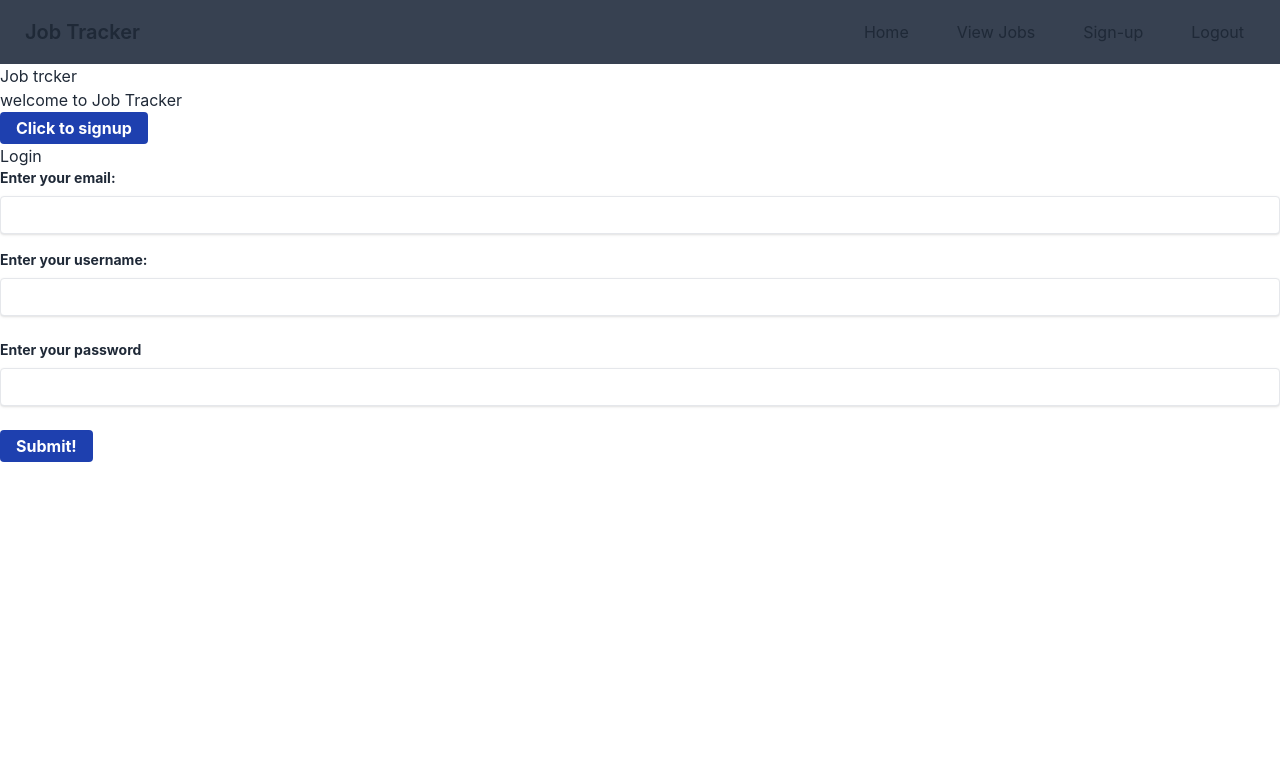
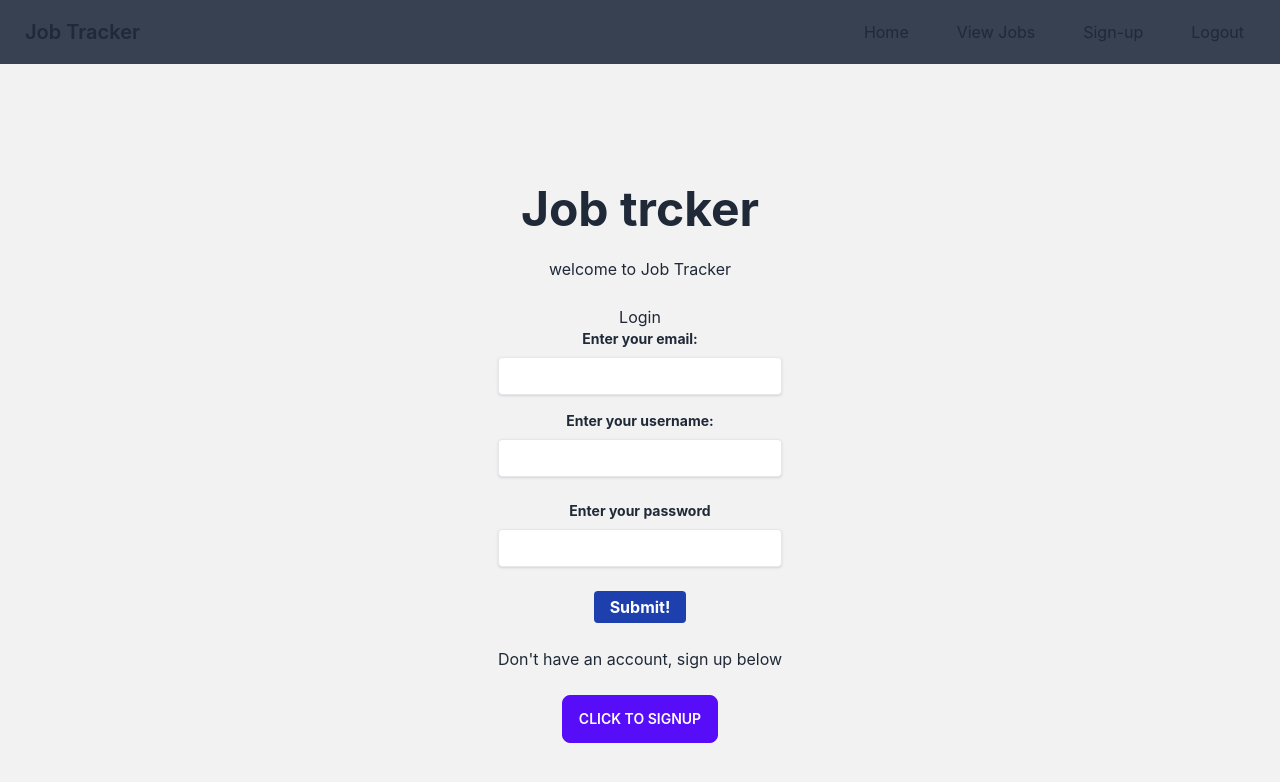
Before and after one commit to ronnie-rios/app-tracker, a React (Create React App) app in the folder frontend/: page / in a window 1280 px wide. Shown: the top 782 px of the page. Built offline with nearby package versions, Linux system fonts and the light colour scheme.

Commit message:
refactor 404 page

```diff
--- a/frontend/src/Components/About.jsx
+++ b/frontend/src/Components/About.jsx
@@ -1,13 +1,20 @@
 import Login from '../UI/Login';
 import { useNavigate } from 'react-router-dom';
+
 const About = () => {
-  const navigate = useNavigate()
+  const navigate = useNavigate();
+
   return (
-    <div>
-        <h1>Job trcker</h1>
-        <p>welcome to Job Tracker</p>
-        <button onClick={()=> navigate('/signup')} className='py-1 px-4 rounded bg-blue-800 font-bold text-white hover:bg-blue-600 focus:outline-none focus:shadow-outline'>Click to signup</button>
-        <Login />
+    <div className='hero min-h-screen bg-base-200'>
+      <div className="hero-content text-center">
+        <div className="max-w-md">
+          <h1 className='text-5xl font-bold'>Job trcker</h1>
+          <p className='py-6'>welcome to Job Tracker</p>
+          <Login />
+          <p className='py-6'>Don't have an account, sign up below</p>
+          <button onClick={()=> navigate('/signup')} className='btn btn-primary'>Click to signup</button>
+        </div>
+      </div>
     </div>
   )
 }
--- a/frontend/src/Components/DisplayAll.jsx
+++ b/frontend/src/Components/DisplayAll.jsx
@@ -1,7 +1,7 @@
 import { useEffect, useState } from 'react';
 import { useNavigate } from 'react-router-dom';
 import { useAuth } from '../store/authContext';
-import NotLoggedIn from '../UI/NotLoggedIn';
+
 const URL = 'http://localhost:7001/applications';
 
 export const DisplayAll = ({ toggleRender, setToggleRender}) => {
@@ -83,11 +83,7 @@ export const DisplayAll = ({ toggleRender, setToggleRender}) => {
         </tbody>
       )
   }
-  if (isLoggedIn === false) {
-    return (
-    <NotLoggedIn />
-    )
-  } else {
+
   return (
     <div className='max-w-6xl mx-auto'>
       <div className="flex flex-col">
@@ -128,5 +124,5 @@ export const DisplayAll = ({ toggleRender, setToggleRender}) => {
       </div>
     </div>
   )
+
 }
-}
--- a/frontend/src/Components/HomePage.jsx
+++ b/frontend/src/Components/HomePage.jsx
@@ -1,14 +1,22 @@
-import { useState} from 'react'
-import { DisplayAll } from './DisplayAll'
-import { PostApp } from './PostApp'
-import { AiOutlineCloseCircle } from 'react-icons/ai'
+import { useState } from 'react';
+import { DisplayAll } from './DisplayAll';
+import { PostApp } from './PostApp';
+import { AiOutlineCloseCircle } from 'react-icons/ai';
+import NotLoggedIn from '../UI/NotLoggedIn';
+import { useAuth } from '../store/authContext';
 
 const HomePage = () => {
   const [toggleRender, setToggleRender] = useState(false);
   const [viewForm, setViewForm] = useState(false);
+  const { isLoggedIn } = useAuth();
 
-  return (
-    <div>
+  if (isLoggedIn === false) {
+    return (
+      <NotLoggedIn />
+    )
+  } else {
+      return (
+        <div>
         <div className='w-full max-w-xs py-6 px-4'>
           <button className='bg-green-600 rounded px-3 pb-1 mb-8 text-white hover:bg-green-800' onClick={()=> setViewForm(true)}>Add a job</button>
           {viewForm &&
@@ -16,14 +24,15 @@ const HomePage = () => {
               <AiOutlineCloseCircle
                 className=' text-white hover:text-red-600 float-right'
                 onClick={()=> setViewForm(false)}
-              />
+                />
               <PostApp toggleRender={toggleRender} setToggleRender={setToggleRender}/>
             </div>
           }
         </div>
         <DisplayAll toggleRender={toggleRender} setToggleRender={setToggleRender}/>
-    </div>
-  )
+        </div>
+      )
+  }
 }
 
 export default HomePage
--- a/frontend/src/Components/PostApp.jsx
+++ b/frontend/src/Components/PostApp.jsx
@@ -5,7 +5,7 @@ const URL = 'http://localhost:7001/applications';
 
 export const PostApp = ({ toggleRender, setToggleRender }) => {
   const [formData, setFormData] = useState({});
-  const { isLoggedIn, token } = useAuth();
+  const { token } = useAuth();
 
   const formHandler = (e) => {
     const name = e.target.name;
--- a/frontend/src/Components/SingleApp.jsx
+++ b/frontend/src/Components/SingleApp.jsx
@@ -3,7 +3,8 @@ import { useParams, useNavigate } from 'react-router-dom';
 import { useAuth } from '../store/authContext'
 
 const SingleApp = () => {
-  const { isLoggedIn, token } = useAuth();
+  const { token } = useAuth();
+
   const [singleAppData, setSingleAppData] = useState([]);
   const [formData, setFormData] = useState({
     interview: false,
@@ -11,6 +12,7 @@ const SingleApp = () => {
     accepted: false,
     denied: false
   });
+
   const id = useParams().id;
   const navigate = useNavigate()
 
--- a/frontend/src/UI/NavBar.jsx
+++ b/frontend/src/UI/NavBar.jsx
@@ -19,7 +19,7 @@ const NavBar = () => {
       const data = response.json();
       logout()
       navigate('/')
-
+      return data
     } catch (error) {
       console.log(error)
     }
```
Lines whose indentation alone changed are shown as unchanged.
